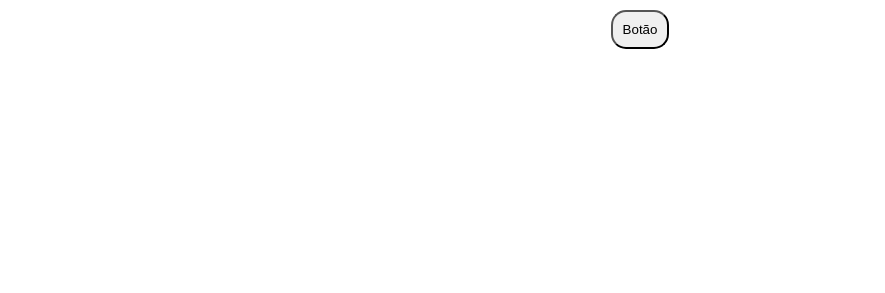
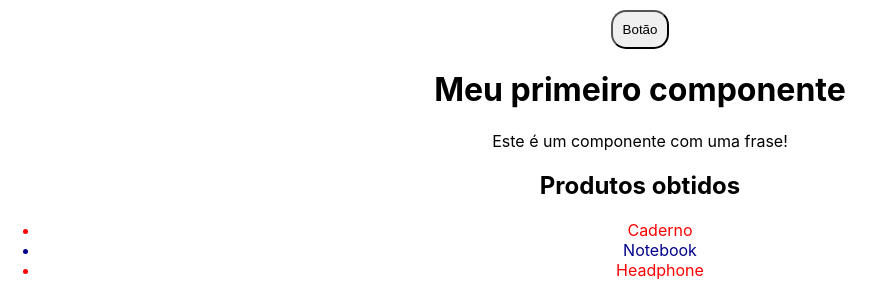
Before and after one commit to GKPTAN/REACT, a React (Create React App) app in the folder meu-projeto/: page / in a window 1280 px wide. Shown: the part 556-849 px from the top of the page, without its empty margins (0-885 px from the left). Before the commit the page ends 800 px from the top, so only its background shows below. Built offline with nearby package versions, Linux system fonts and the light colour scheme.

Commit message:
aula 04 React
- criando componentes no react

- uso de import e export em componentes

- renderização de uma lista ul usando um array com três objetos que vão se tornar três li

```diff
--- a/meu-projeto/src/App.js
+++ b/meu-projeto/src/App.js
@@ -1,4 +1,6 @@
 import './App.css';
+import HelloWorld from './components/HelloWorld';
+import Produtos from './components/Produtos';
 
 function MyButton() {
   return (
@@ -34,6 +36,8 @@ function App() {
         Idade: {user.idade}
       </p>
       <MyButton />
+      <HelloWorld />
+      <Produtos />
     </div>
   );
 }
--- /dev/null
+++ b/meu-projeto/src/components/Frase.js
@@ -0,0 +1,9 @@
+function Frase() {
+    return (
+        <div>
+            <p>Este é um componente com uma frase!</p>
+        </div>
+    )
+}
+
+export default Frase
--- /dev/null
+++ b/meu-projeto/src/components/HelloWorld.js
@@ -0,0 +1,12 @@
+import Frase from './Frase';
+
+function HelloWorld() {
+    return (
+        <div>
+            <h1>Meu primeiro componente</h1>
+            <Frase />
+        </div>
+    );
+}
+
+export default HelloWorld
--- /dev/null
+++ b/meu-projeto/src/components/Produtos.js
@@ -0,0 +1,27 @@
+const objetos = [
+    { titulo: 'Caderno', obtido: true, id: 1 },
+    { titulo: 'Notebook', obtido: false, id: 2 },
+    { titulo: 'Headphone', obtido: true, id: 3 },
+];
+
+function Produtos() {
+    const listaDeItens = objetos.map(objeto =>
+        <li
+            key={objeto.id}
+            style={{
+                color: objeto.obtido ? 'red' : 'darkblue'
+            }}
+        >
+            {objeto.titulo}
+        </li>
+    );
+
+    return (
+        <div>
+            <h2>Produtos obtidos</h2>
+            <ul>{listaDeItens}</ul>
+        </div>
+    )
+}
+
+export default Produtos
```
